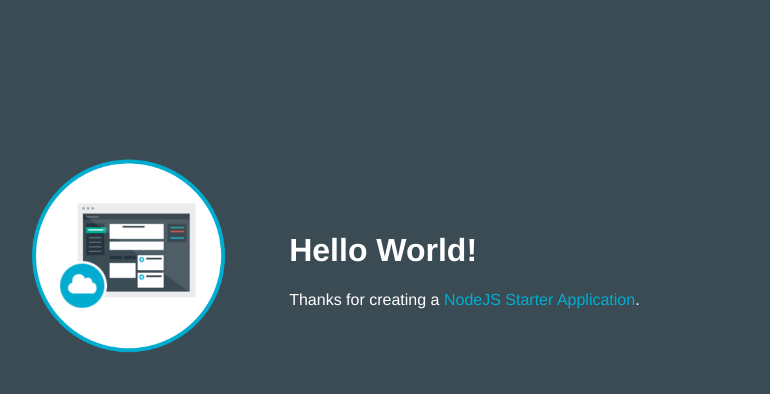
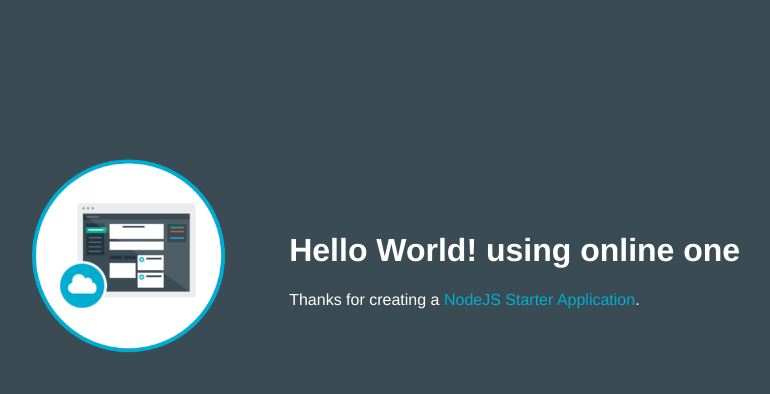
Before and after one commit to afzalhmzani/mynode-app-test-28, a website: page public/index.html in a window 1280 px wide. Shown: the whole page, without its empty margins (253-1023 px from the left). Drawn offline with Linux system fonts and the light colour scheme.

Commit message:
first commit from online tools

```diff
--- a/public/index.html
+++ b/public/index.html
@@ -16,7 +16,7 @@
           <img class = "newappIcon" src="images/newapp-icon.png">
         </td>
         <td>
-          <h1 id="message">Hello World!</h1>
+          <h1 id="message">Hello World! using online one </h1>
           <p class='description'></p> Thanks for creating a <span class = "blue">NodeJS Starter Application</span>.
         </td>
       </tr>
```
Also changed, not shown: 1 other file.
